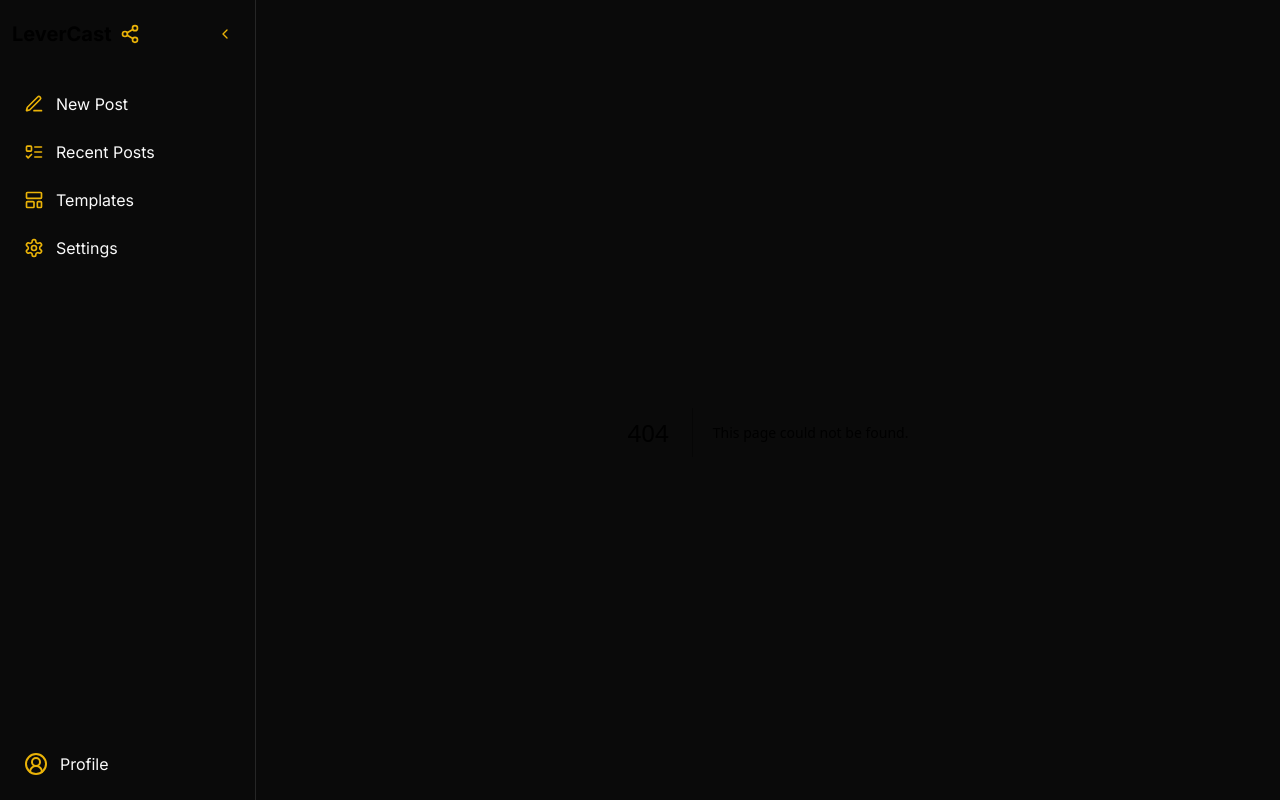
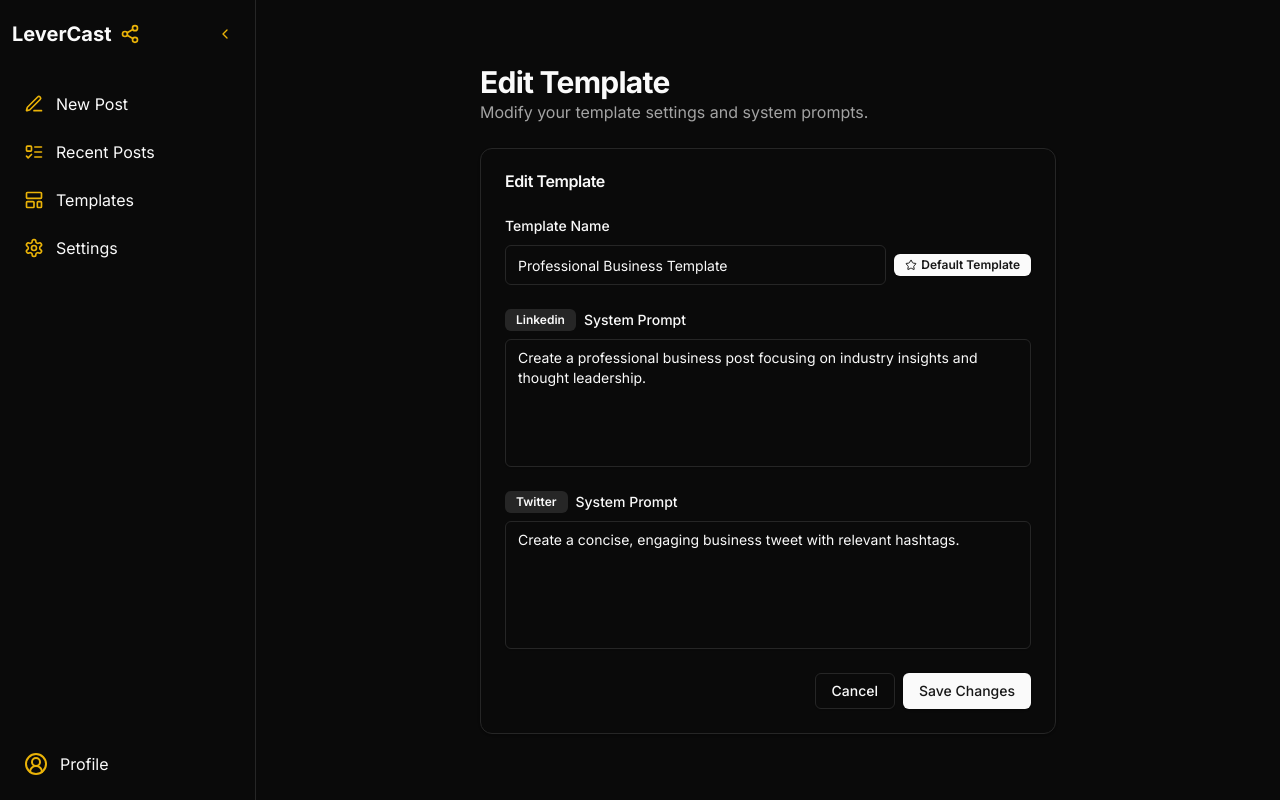
Before and after one commit to switch-dimension/lever-cast-5, a Next.js app: page /templates/edit/1 in a window 1280 px wide. Before the commit this address had no page. Built offline with nearby package versions, Linux system fonts and the light colour scheme.

Commit message:
Feature: Add template editing functionality with interactive template card

```diff
--- a/src/app/templates/_components/template-card.tsx
+++ b/src/app/templates/_components/template-card.tsx
@@ -5,8 +5,9 @@ import { Card, CardContent, CardHeader, CardTitle } from "@/components/ui/card"
 import { Button } from "@/components/ui/button"
 import { Textarea } from "@/components/ui/textarea"
 import { Badge } from "@/components/ui/badge"
-import { StarIcon } from "lucide-react"
+import { PencilIcon, StarIcon } from "lucide-react"
 import { toast } from "sonner"
+import { useRouter } from "next/navigation"
 
 interface TemplateCardProps {
   template: Template
@@ -14,24 +15,53 @@ interface TemplateCardProps {
 }
 
 export function TemplateCard({ template, onSetDefault }: TemplateCardProps) {
-  const handleSetDefault = () => {
+  const router = useRouter()
+
+  const handleSetDefault = (e: React.MouseEvent) => {
+    e.stopPropagation()
     onSetDefault(template.id)
     toast.success(`Set "${template.name}" as the default template`)
   }
 
+  const handleEdit = () => {
+    router.push(`/templates/edit/${template.id}`)
+  }
+
   return (
-    <Card className="relative">
+    <Card className="relative group cursor-pointer hover:shadow-md transition-shadow" onClick={handleEdit}>
       <CardHeader className="flex flex-row items-center justify-between space-y-0 pb-2">
+        <div className="flex items-center space-x-2">
           <CardTitle className="text-xl font-bold">{template.name}</CardTitle>
+          {template.isDefault && (
+            <Badge variant="default" className="ml-2">
+              <StarIcon className="mr-1 h-3 w-3" />
+              Default
+            </Badge>
+          )}
+        </div>
+        <div className="flex items-center space-x-2">
           <Button
-          variant={template.isDefault ? "default" : "outline"}
+            variant="outline"
+            size="sm"
+            onClick={(e) => {
+              e.stopPropagation()
+              handleEdit()
+            }}
+          >
+            <PencilIcon className="h-4 w-4" />
+            <span className="ml-2">Edit</span>
+          </Button>
+          {!template.isDefault && (
+            <Button
+              variant="outline"
               size="sm"
               onClick={handleSetDefault}
-          disabled={template.isDefault}
             >
               <StarIcon className="mr-2 h-4 w-4" />
-          {template.isDefault ? "Default Template" : "Set as Default"}
+              Set as Default
             </Button>
+          )}
+        </div>
       </CardHeader>
       <CardContent className="space-y-4">
         {template.platforms.map((platform) => (
@@ -45,7 +75,8 @@ export function TemplateCard({ template, onSetDefault }: TemplateCardProps) {
               placeholder="System prompt for content generation"
               value={platform.systemPrompt}
               readOnly
-              className="h-24 resize-none"
+              className="h-24 resize-none bg-muted cursor-pointer"
+              onClick={(e) => e.stopPropagation()}
             />
           </div>
         ))}
--- /dev/null
+++ b/src/app/templates/edit/[id]/_components/edit-template-form.tsx
@@ -0,0 +1,127 @@
+"use client"
+
+import { useState } from "react"
+import { Template, mockTemplates } from "@/lib/mock-data"
+import { Card, CardContent, CardHeader, CardTitle } from "@/components/ui/card"
+import { Button } from "@/components/ui/button"
+import { Input } from "@/components/ui/input"
+import { Textarea } from "@/components/ui/textarea"
+import { Badge } from "@/components/ui/badge"
+import { StarIcon } from "lucide-react"
+import { toast } from "sonner"
+import { useRouter } from "next/navigation"
+import { Label } from "@/components/ui/label"
+
+interface EditTemplateFormProps {
+  template: Template
+}
+
+export function EditTemplateForm({ template: initialTemplate }: EditTemplateFormProps) {
+  const router = useRouter()
+  const [template, setTemplate] = useState<Template>(initialTemplate)
+  const [isSaving, setIsSaving] = useState(false)
+
+  const handleNameChange = (e: React.ChangeEvent<HTMLInputElement>) => {
+    setTemplate(prev => ({
+      ...prev,
+      name: e.target.value
+    }))
+  }
+
+  const handlePromptChange = (platform: Template["platforms"][0]["platform"], value: string) => {
+    setTemplate(prev => ({
+      ...prev,
+      platforms: prev.platforms.map(p =>
+        p.platform === platform ? { ...p, systemPrompt: value } : p
+      )
+    }))
+  }
+
+  const handleSave = async () => {
+    try {
+      setIsSaving(true)
+      // Validate
+      if (!template.name.trim()) {
+        toast.error("Template name is required")
+        return
+      }
+
+      if (template.platforms.some(p => !p.systemPrompt.trim())) {
+        toast.error("All platform prompts are required")
+        return
+      }
+
+      // In a real app, this would be an API call
+      // For now, we'll just show a success message
+      await new Promise(resolve => setTimeout(resolve, 1000)) // Simulate API call
+      toast.success("Template saved successfully")
+      router.push("/templates")
+      router.refresh()
+    } catch (error) {
+      toast.error("Failed to save template")
+    } finally {
+      setIsSaving(false)
+    }
+  }
+
+  return (
+    <div className="space-y-6">
+      <Card>
+        <CardHeader>
+          <CardTitle>Edit Template</CardTitle>
+        </CardHeader>
+        <CardContent className="space-y-6">
+          <div className="space-y-2">
+            <Label htmlFor="name">Template Name</Label>
+            <div className="flex items-center space-x-2">
+              <Input
+                id="name"
+                value={template.name}
+                onChange={handleNameChange}
+                placeholder="Enter template name"
+              />
+              {template.isDefault && (
+                <Badge variant="default" className="shrink-0">
+                  <StarIcon className="mr-1 h-3 w-3" />
+                  Default Template
+                </Badge>
+              )}
+            </div>
+          </div>
+
+          {template.platforms.map((platform) => (
+            <div key={platform.platform} className="space-y-2">
+              <Label className="flex items-center space-x-2">
+                <Badge variant="secondary" className="capitalize">
+                  {platform.platform}
+                </Badge>
+                <span>System Prompt</span>
+              </Label>
+              <Textarea
+                value={platform.systemPrompt}
+                onChange={(e) => handlePromptChange(platform.platform, e.target.value)}
+                placeholder={`Enter system prompt for ${platform.platform}`}
+                className="h-32 resize-none"
+              />
+            </div>
+          ))}
+
+          <div className="flex justify-end space-x-2">
+            <Button
+              variant="outline"
+              onClick={() => router.push("/templates")}
+            >
+              Cancel
+            </Button>
+            <Button
+              onClick={handleSave}
+              disabled={isSaving}
+            >
+              {isSaving ? "Saving..." : "Save Changes"}
+            </Button>
+          </div>
+        </CardContent>
+      </Card>
+    </div>
+  )
+}
--- /dev/null
+++ b/src/app/templates/edit/[id]/page.tsx
@@ -0,0 +1,28 @@
+import { Template, mockTemplates } from "@/lib/mock-data"
+import { EditTemplateForm } from "./_components/edit-template-form"
+import { notFound } from "next/navigation"
+
+export default function EditTemplatePage({
+  params,
+}: {
+  params: { id: string }
+}) {
+  // In a real app, this would be a database query
+  const template = mockTemplates.find(t => t.id === params.id)
+
+  if (!template) {
+    return notFound()
+  }
+
+  return (
+    <div className="container py-8 space-y-6">
+      <div>
+        <h1 className="text-3xl font-bold tracking-tight">Edit Template</h1>
+        <p className="text-muted-foreground">
+          Modify your template settings and system prompts.
+        </p>
+      </div>
+      <EditTemplateForm template={template} />
+    </div>
+  )
+}
--- /dev/null
+++ b/src/components/ui/input.tsx
@@ -0,0 +1,25 @@
+import * as React from "react"
+
+import { cn } from "@/lib/utils"
+
+export interface InputProps
+  extends React.InputHTMLAttributes<HTMLInputElement> {}
+
+const Input = React.forwardRef<HTMLInputElement, InputProps>(
+  ({ className, type, ...props }, ref) => {
+    return (
+      <input
+        type={type}
+        className={cn(
+          "flex h-10 w-full rounded-md border border-input bg-background px-3 py-2 text-sm ring-offset-background file:border-0 file:bg-transparent file:text-sm file:font-medium placeholder:text-muted-foreground focus-visible:outline-none focus-visible:ring-2 focus-visible:ring-ring focus-visible:ring-offset-2 disabled:cursor-not-allowed disabled:opacity-50",
+          className
+        )}
+        ref={ref}
+        {...props}
+      />
+    )
+  }
+)
+Input.displayName = "Input"
+
+export { Input }
```
Lines whose indentation alone changed are shown as unchanged.
